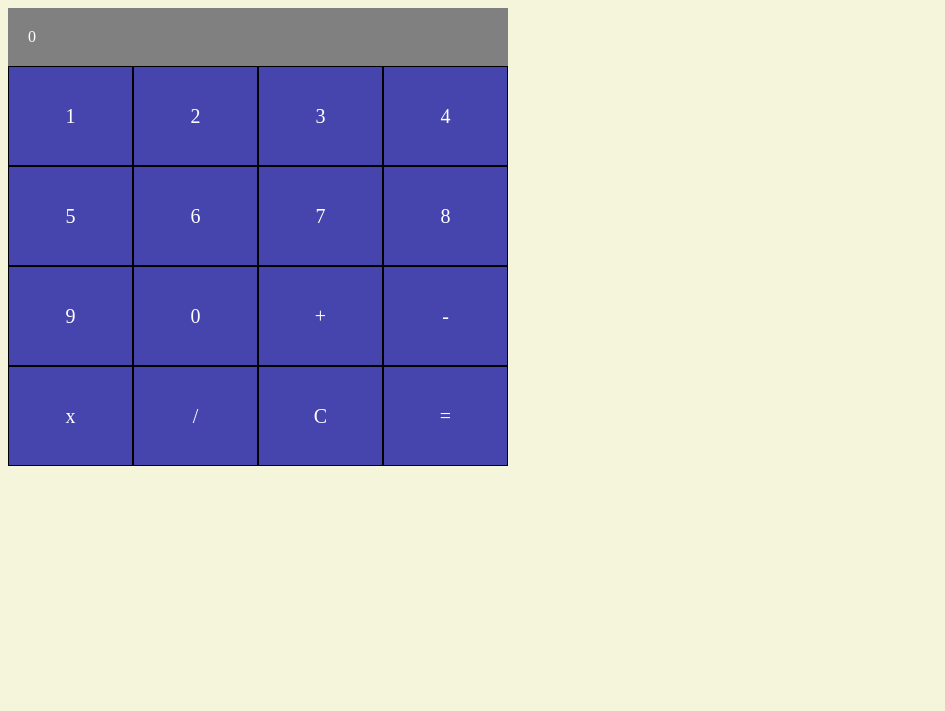
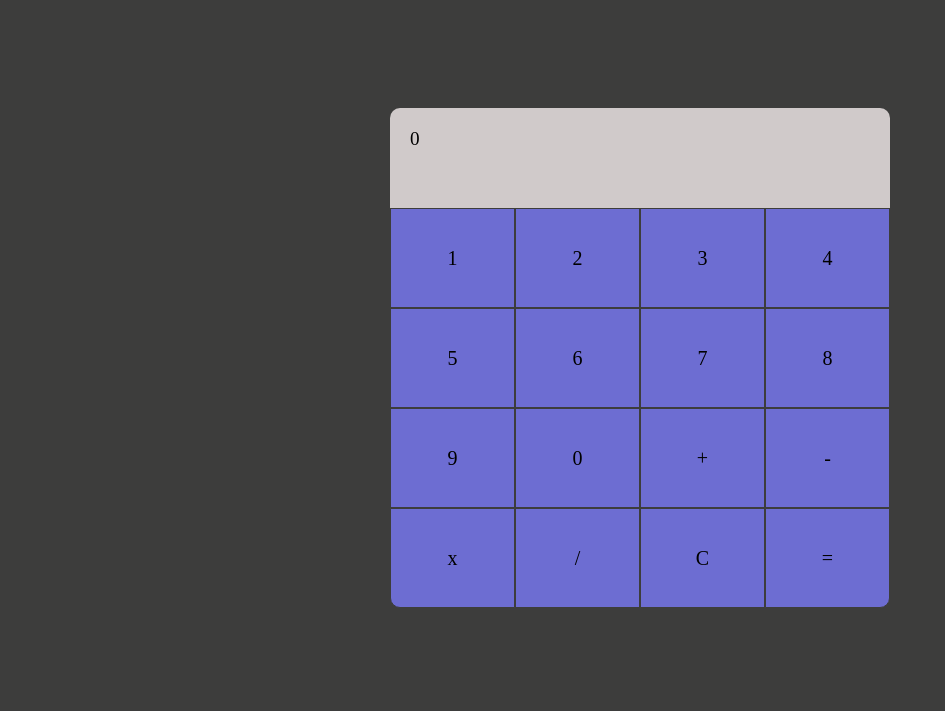
Before and after one commit to kriscodesstuff/calculator, a plain HTML site: page index.html in a window 1280 px wide. Shown: the whole page, without its empty margins (0-945 px from the left). Drawn offline with Linux system fonts and the light colour scheme.

Commit message:
Add styling

```diff
--- a/styles.css
+++ b/styles.css
@@ -7,7 +7,15 @@ html{
 }
 
 body{
-    background-color: beige;
+    background-color: rgb(61, 61, 60);
+}
+
+#container{
+    display: flex;
+    flex-direction: column;
+    align-items: center;
+    justify-content: center;
+    height: 100vh;
 }
 
 #calculator{
@@ -19,18 +27,33 @@ body{
 }
 
 .calculator-item{
-    background-color: rgb(69, 69, 173);
-    border: 1px solid black;
+    background-color: rgb(109, 109, 210);
+    border: .2px solid rgb(61, 61, 60);
     font-size: 20px;
     display: flex;
     align-items: center;
     justify-content: center;
-    color: white;
+    color: rgb(0, 0, 0);
+}
+
+.calculator-item:hover{
+    cursor: pointer;
 }
 
 #screen{
-    background-color: gray;
+    background-color: rgb(208, 202, 202);
     width: 500px;
     padding: 20px;
-    color: white;
+    color: rgb(0, 0, 0);
+    border-radius: 10px 10px 0 0;
+    height: 100px;
+    font-size: 1.2rem;
 }
+
+#multiply-btn{
+    border-radius: 0px 0px 0px 10px;
+}
+
+#equal-btn{
+    border-radius: 0px 0px 10px 0px;
+}
```
